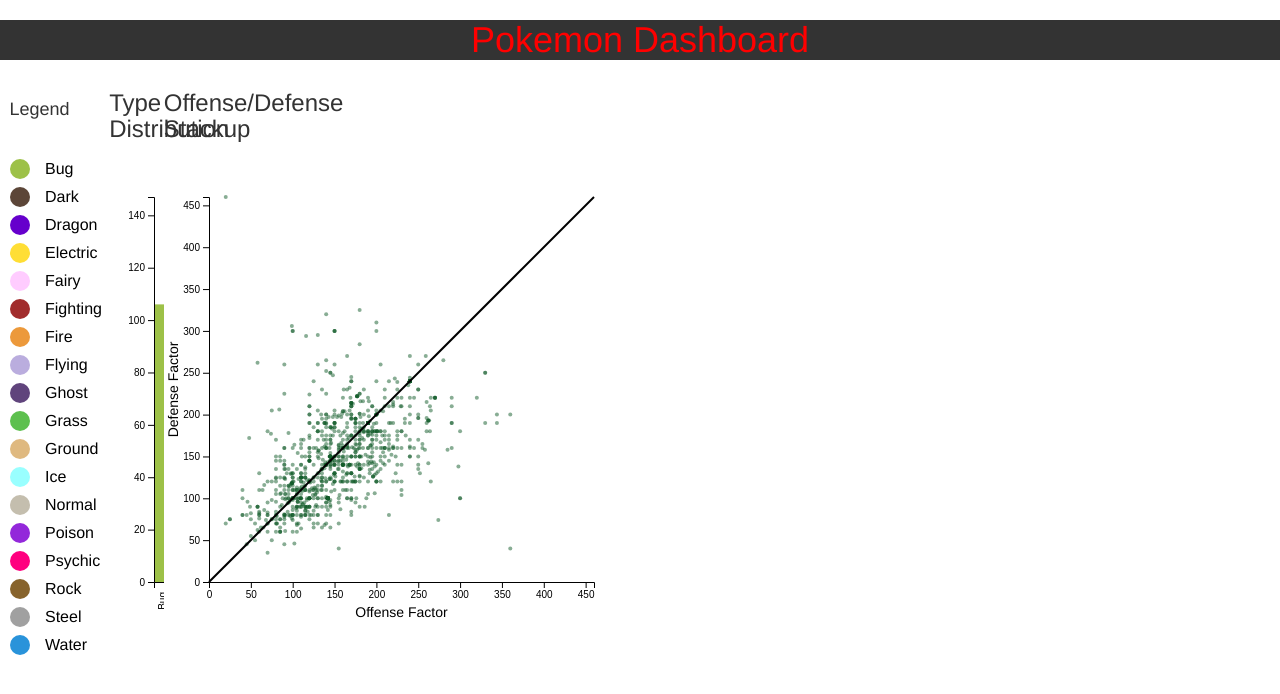
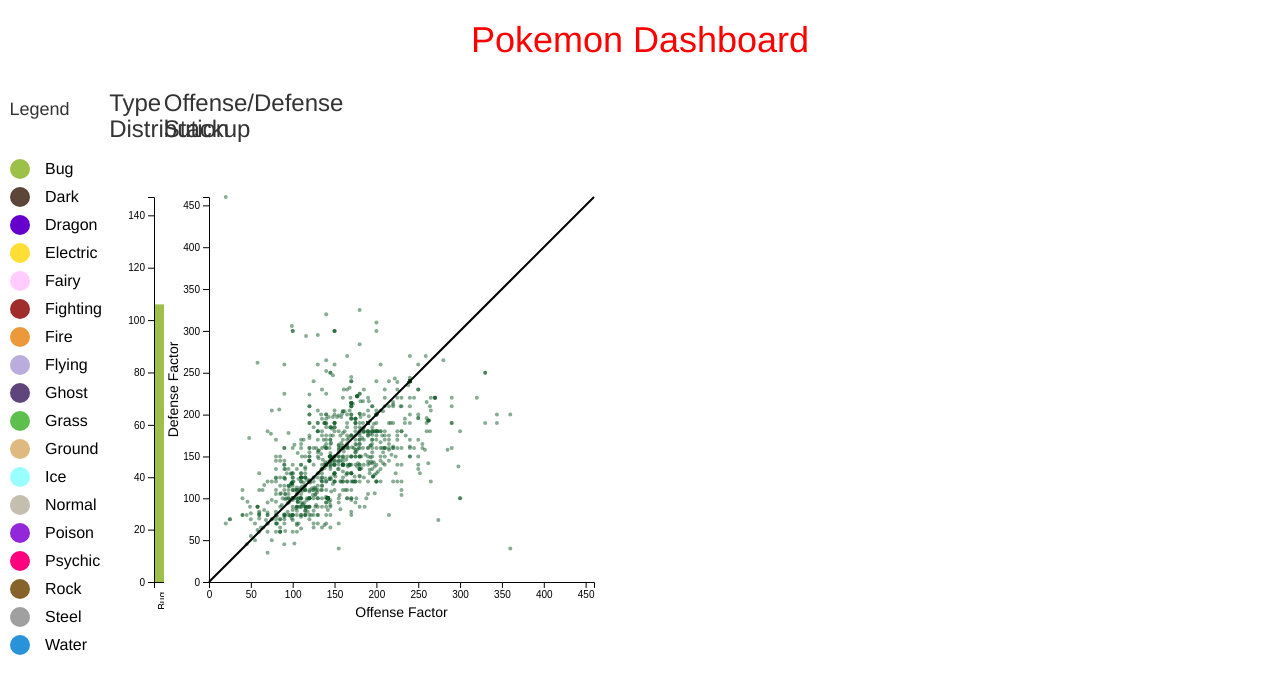
Before and after one commit to ayand/pokemon-dashboard, a plain HTML site: page index.html in a window 1280 px wide. Drawn offline with nearby package versions, Linux system fonts and the light colour scheme.

Commit message:
Made a small change to title

```diff
--- a/index.html
+++ b/index.html
@@ -5,7 +5,7 @@
         <link rel="stylesheet" href="style.css">
     </head>
     <body>
-        <h1 align="center" style="color:red; background-color:#333333">Pokemon Dashboard</h1>
+        <h1 align="center" style="color:red">Pokemon Dashboard</h1>
 
         <div class="row">
             <div class="col-xs-1 col-sm-1 col-md-1 col-lg-1">
```
